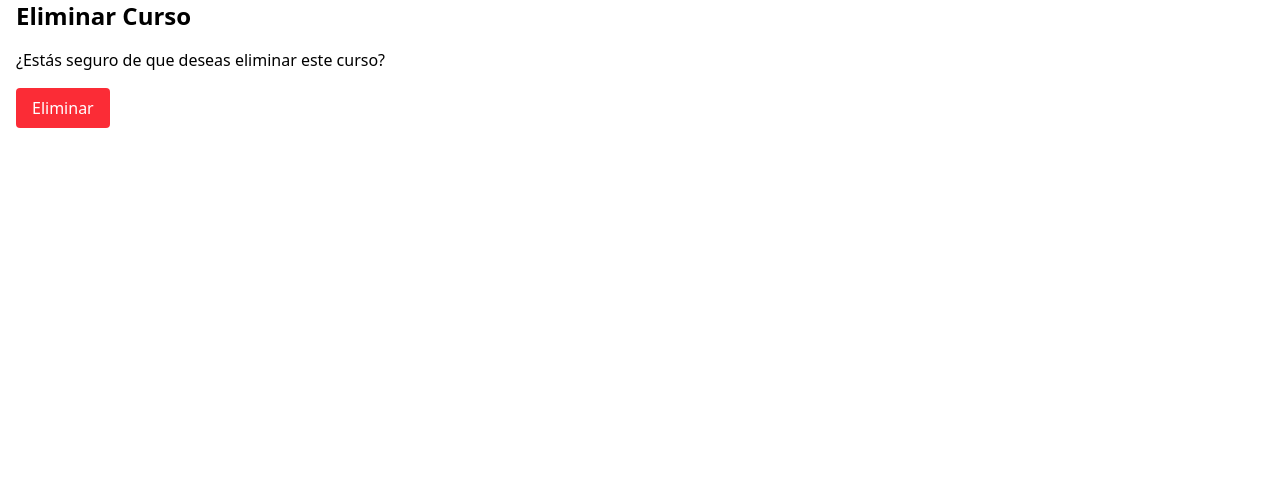
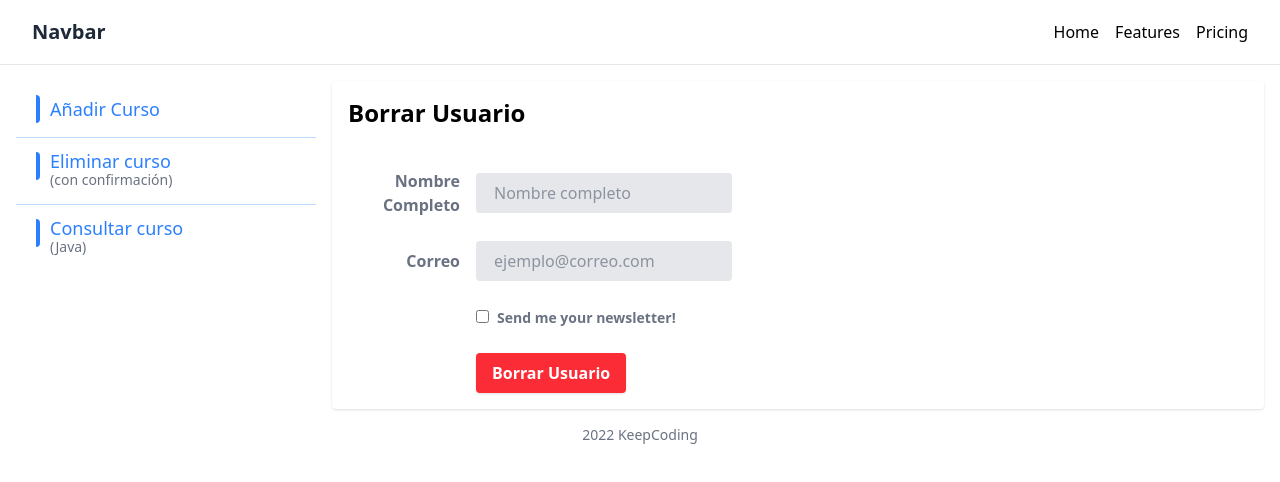
Before and after one commit to palkull/frontsetud, a React (Vite) app in the folder front/: page /cursos/delete in a window 1280 px wide. Shown: the top 482 px of the page. Built offline with nearby package versions, Linux system fonts and the light colour scheme.

Commit message:
Refactor DeleteCursos component to include user confirmation form with full name and email inputs; update Cursos page layout with navigation and sidebar links.

```diff
--- a/front/src/components/cursos/deletecursos.jsx
+++ b/front/src/components/cursos/deletecursos.jsx
@@ -1,15 +1,91 @@
-export default function DeleteCursos() {
-    return (
-        <>
-        <div className="container mx-auto px-4">
-        <h1 className="text-2xl font-bold mb-4">Eliminar Curso</h1>
-        <p>¿Estás seguro de que deseas eliminar este curso?</p>
-        <div className="mt-4">
-            <button className="bg-red-500 text-white px-4 py-2 rounded hover:bg-red-600 transition-colors">
-            Eliminar
+import { useState } from 'react';
+
+function DeleteCursos() {
+  const [fullName, setFullName] = useState('');
+  const [email, setEmail] = useState('');
+
+  const handleSubmit = (e) => {
+    e.preventDefault();
+
+    const confirmDelete = window.confirm(
+      `¿Estás seguro de que deseas eliminar al usuario?\n\nNombre: ${fullName}\nCorreo: ${email}`
+    );
+
+    if (confirmDelete) {
+      alert('Curso eliminado correctamente');
+      console.log('Curso eliminado:', fullName, email);
+      // Aquí podrías hacer una llamada a la API para eliminarlo realmente
+    }
+  };
+
+  return (
+    <>
+      <h1 className="text-2xl font-bold">Borrar Usuario</h1>
+      <form className="w-full max-w-sm mt-10" onSubmit={handleSubmit}>
+        <div className="md:flex md:items-center mb-6">
+          <div className="md:w-1/3">
+            <label
+              className="block text-gray-500 font-bold md:text-right mb-1 md:mb-0 pr-4"
+              htmlFor="inline-full-name"
+            >
+              Nombre Completo
+            </label>
+          </div>
+          <div className="md:w-2/3">
+            <input
+              className="bg-gray-200 appearance-none border-2 border-gray-200 rounded w-full py-2 px-4 text-gray-700 leading-tight focus:outline-none focus:bg-white focus:border-purple-500"
+              id="inline-full-name"
+              type="text"
+              value={fullName}
+              onChange={(e) => setFullName(e.target.value)}
+              placeholder="Nombre completo"
+            />
+          </div>
+        </div>
+
+        <div className="md:flex md:items-center mb-6">
+          <div className="md:w-1/3">
+            <label
+              className="block text-gray-500 font-bold md:text-right mb-1 md:mb-0 pr-4"
+              htmlFor="inline-email"
+            >
+              Correo
+            </label>
+          </div>
+          <div className="md:w-2/3">
+            <input
+              className="bg-gray-200 appearance-none border-2 border-gray-200 rounded w-full py-2 px-4 text-gray-700 leading-tight focus:outline-none focus:bg-white focus:border-purple-500"
+              id="inline-email"
+              type="email"
+              value={email}
+              onChange={(e) => setEmail(e.target.value)}
+              placeholder="ejemplo@correo.com"
+            />
+          </div>
+        </div>
+
+        <div className="md:flex md:items-center mb-6">
+          <div className="md:w-1/3"></div>
+          <label className="md:w-2/3 block text-gray-500 font-bold">
+            <input className="mr-2 leading-tight" type="checkbox" />
+            <span className="text-sm">Send me your newsletter!</span>
+          </label>
+        </div>
+
+        <div className="md:flex md:items-center">
+          <div className="md:w-1/3"></div>
+          <div className="md:w-2/3">
+            <button
+              className="shadow bg-red-500 hover:bg-red-400 focus:shadow-outline focus:outline-none text-white font-bold py-2 px-4 rounded"
+              type="submit"
+            >
+              Borrar Usuario
             </button>
+          </div>
         </div>
-        </div>
-        </>
-    );
+      </form>
+    </>
+  );
 }
+
+export default DeleteCursos;
--- a/front/src/components/cursos/editcurso.jsx
+++ b/front/src/components/cursos/editcurso.jsx
@@ -1,8 +1,9 @@
 export default function Editcurso() {
-    <>
+
+    return    (
     <div className="container mx-auto px-4">
-        <h1 className="text-2xl font-bold mb-4">Cursos Page</h1>
-        <p>Welcome to the cursos page!</p>
+        <h1 className="text-2xl font-bold mb-4">Buscar</h1>
+        <p>adad</p>
         <div className="grid grid-cols-1 md:grid-cols-3 gap-4 mt-4">
             <div className="bg-gray-200 p-4 rounded hover:bg-gray-300 transition-colors">
                 <h2 className="text-lg font-semibold">Curso 1</h2>
@@ -18,6 +19,6 @@ export default function Editcurso() {
             </div>
         </div>
     </div>
-        </>
 
+    )
 }
--- a/front/src/pages/inicio/cursos.jsx
+++ b/front/src/pages/inicio/cursos.jsx
@@ -1,10 +1,55 @@
-import { Outlet } from "react-router";
+import { Link, Links, Outlet } from "react-router";
+import Nav from "../../components/nav/nav";
 
 
 export default function Cursos() {
     return (
         <>
-        <Outlet/>
+      <Nav />
 
-        </>    );
+      {/* Contenedor principal con grid: 1 columna en móvil, 4 columnas en md+ */}
+      <div className="container mx-auto px-4 grid grid-cols-1 md:grid-cols-4 gap-4 mt-4">
+
+        {/* Sidebar: ocupa 1 de 4 columnas */}
+        <aside className="md:col-span-1">
+          <ul className="text-left font-medium text-lg leading-none divide-y divide-blue-200 border-blue-200">
+            <li>
+              <Link to="/cursos" className="py-3.5 w-full flex items-center text-blue-500 hover:text-blue-700 hover:bg-blue-50">
+                <span className="ml-5 mr-2.5 w-1 h-7 bg-blue-500 rounded-r-md"></span>
+                Añadir Curso
+              </Link>
+            </li>
+            <li>
+              <Link to="delete" className="py-3.5 w-full flex items-start text-blue-500 hover:text-blue-700 hover:bg-blue-50">
+                <span className="ml-5 mr-2.5 w-1 h-7 bg-blue-500 rounded-r-md"></span>
+                <div>
+                  Eliminar curso
+                  <span className="font-normal text-gray-500 text-sm block"> (con confirmación)</span>
+                </div>
+              </Link>
+            </li>
+            <li>
+              <Link to="consultar" className="py-3.5 w-full flex items-start text-blue-500 hover:text-blue-700 hover:bg-blue-50">
+                <span className="ml-5 mr-2.5 w-1 h-7 bg-blue-500 rounded-r-md"></span>
+                <div>
+                  Consultar curso <span className="font-normal text-gray-500 text-sm block">(Java)</span>
+                </div>
+              </Link>
+            </li>
+
+          </ul>
+        </aside>
+
+        {/* Contenido principal: ocupa 3 de 4 columnas */}
+        <section className="md:col-span-3">
+          <main className="p-4 bg-white dark:bg-gray-800 rounded shadow">
+            <Outlet />
+          </main>
+        </section>
+
+      </div>
+      <footer className="text-center text-sm text-gray-500 mt-4">2022 KeepCoding</footer>
+
+    </>
+        );
 }
```
Lines whose indentation alone changed are shown as unchanged.
